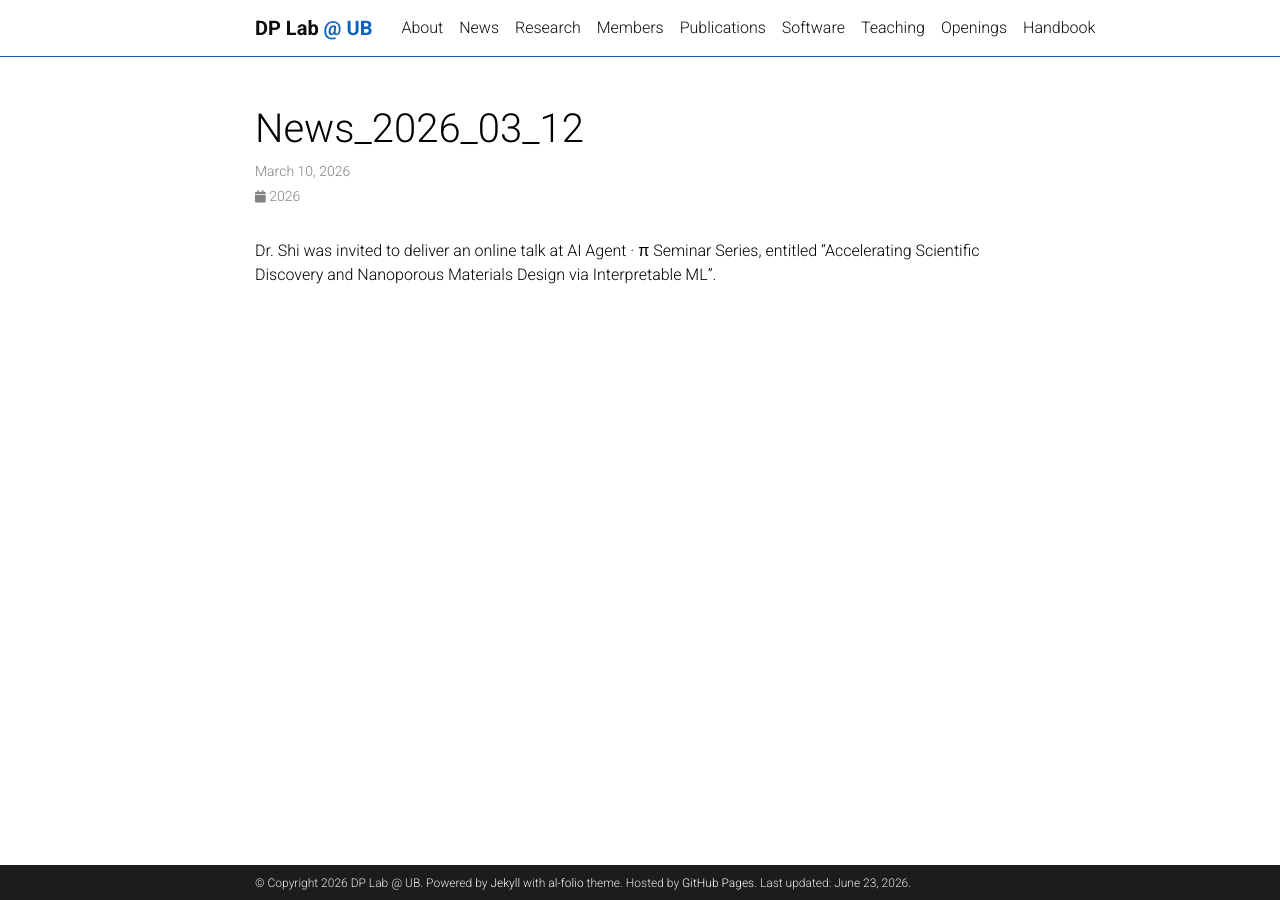
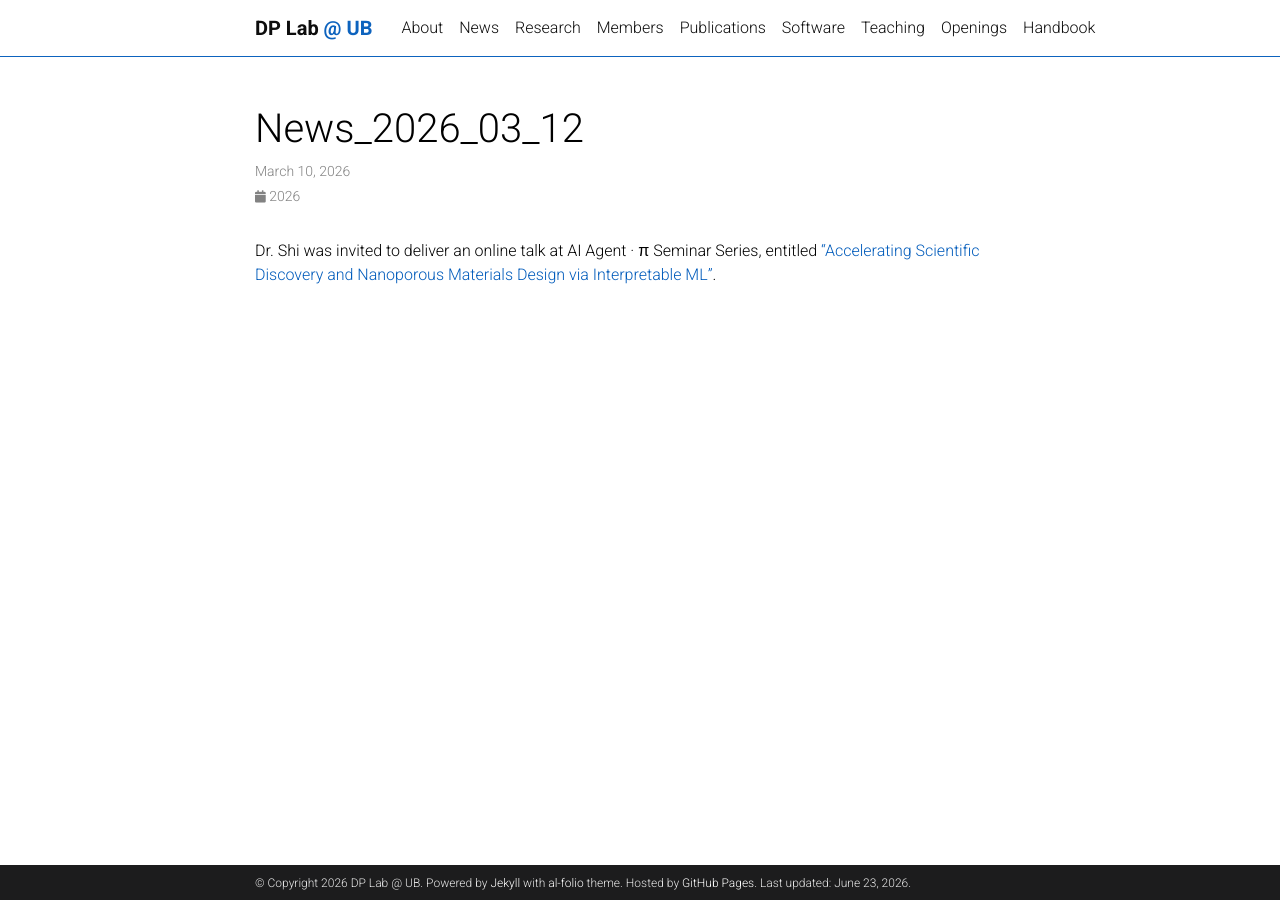
Before and after one commit to ShiResearchGroup/shiresearchgroup.github.io, a Jekyll site: the page built from _news/news_2026_03_12.md, in a window 1280 px wide. Built offline with Jekyll 4.4.1, drawn with Linux system fonts in a browser that asks for light colours; comment, search, counter and statistics services are not loaded; a style sheet for code colours, icons or effects is not loaded; some of the changed lines change nothing that is shown.

Commit message:
Update news_2026_03_12.md

```diff
--- a/_news/news_2026_03_12.md
+++ b/_news/news_2026_03_12.md
@@ -5,4 +5,4 @@ inline: true
 related_posts: false
 ---
 
-Dr. Shi was invited to deliver an online talk at AI Agent · π Seminar Series, entitled "Accelerating Scientific Discovery and Nanoporous Materials Design via Interpretable ML".
+Dr. Shi was invited to deliver an online talk at AI Agent · π Seminar Series, entitled ["Accelerating Scientific Discovery and Nanoporous Materials Design via Interpretable ML"](https://www.oaepublish.com/webinars/aiagent.436).
```
